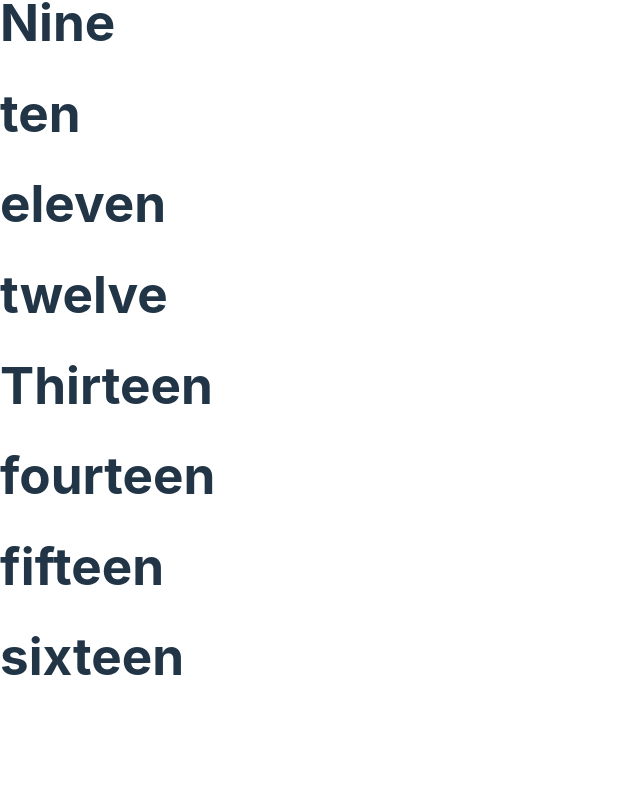
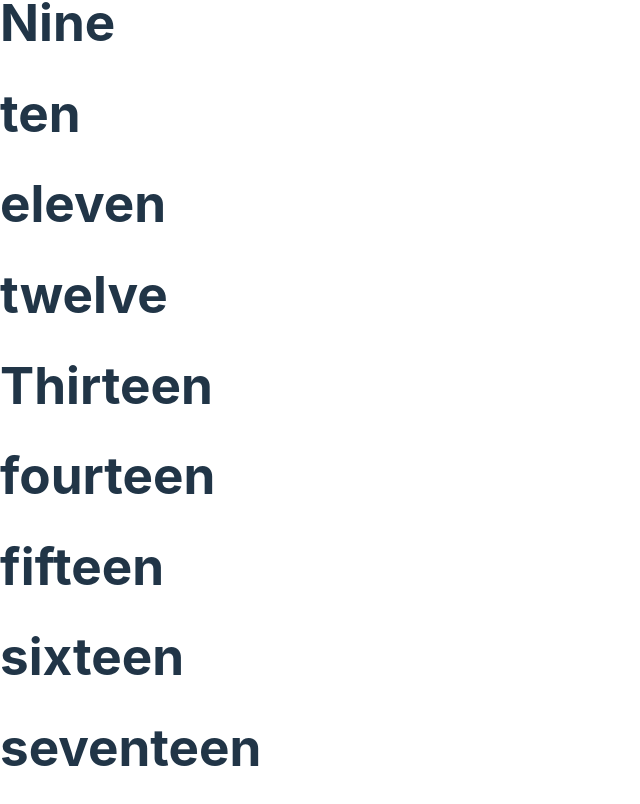
Before and after one commit to omor777/hook-form-practice, a React (Vite) app: page / in a window 1280 px wide. Shown: the part 765-1569 px from the top of the page, without its empty margins (0-640 px from the left). Before the commit the page ends 1484 px from the top, so only its background shows below. Built offline with nearby package versions, Linux system fonts and the light colour scheme.

Commit message:
seventeen

```diff
--- a/src/App.jsx
+++ b/src/App.jsx
@@ -17,6 +17,7 @@ const App = () => {
       <h1>fourteen</h1>
       <h1>fifteen</h1>
       <h1>sixteen</h1>
+      <h1>seventeen</h1>
     </div>
   );
 };
```
